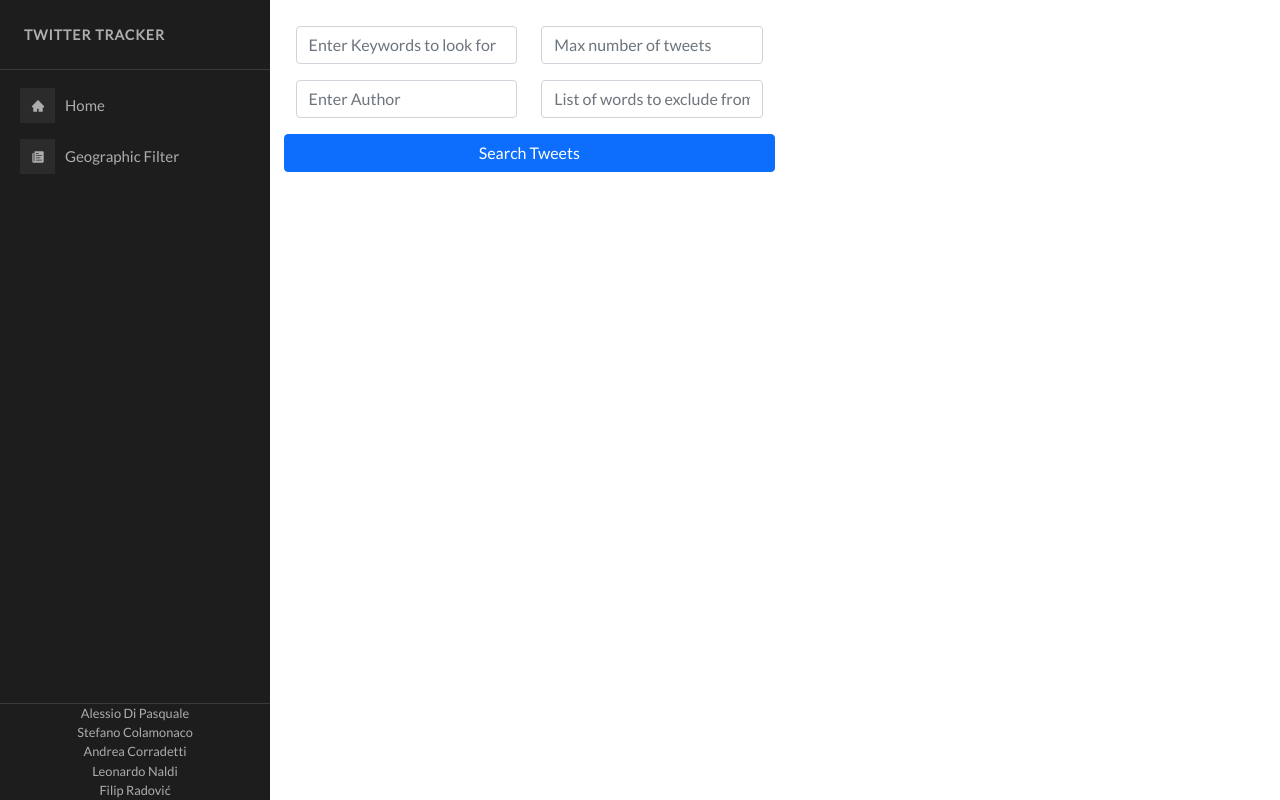
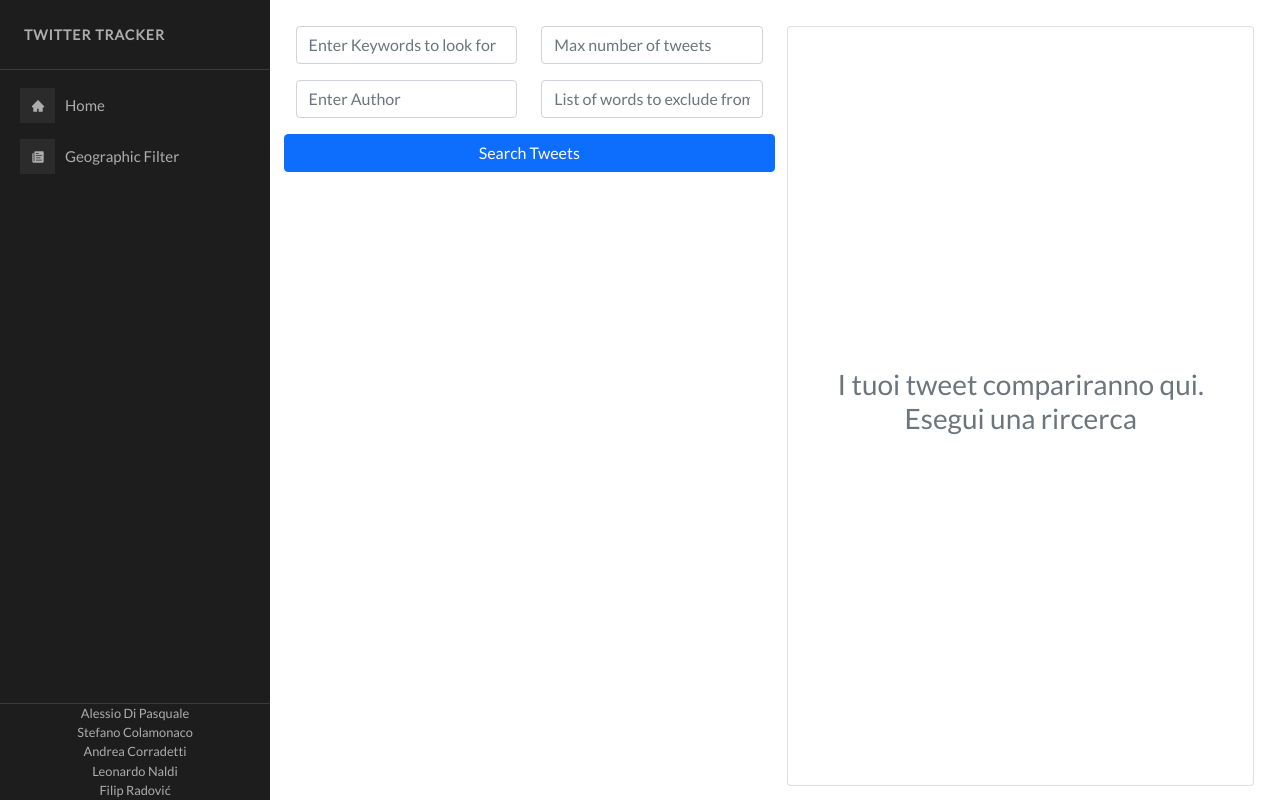
Before and after one commit to alessiodipasquale/TwitterTracker, a React (Create React App) app in the folder public/: page / in a window 1280 px wide. Built offline with nearby package versions, Linux system fonts and the light colour scheme; what leaflet-geosearch would draw is missing.

Commit message:
Fixed some style

```diff
--- a/public/src/components/TweetCard.js
+++ b/public/src/components/TweetCard.js
@@ -3,7 +3,7 @@
 function TweetCard({tweet}) {
   return(
 
-    <Card key={tweet.id}>
+    <Card key={tweet.id} style={{marginBottom: "3px"}}>
       <Card.Body>
 
         <Card.Title  style={{display: 'flex'}}><strong>{tweet.user.name}</strong><div className="text-muted" style={{marginLeft: '6px'}}>@{tweet.user.screen_name} · {new Date(tweet.created_at).toLocaleDateString()}</div></Card.Title>
--- a/public/src/pages/GeographicFilter.js
+++ b/public/src/pages/GeographicFilter.js
@@ -8,6 +8,7 @@
 import { GeoSearchControl, MapBoxProvider } from "leaflet-geosearch";
 
 import { OpenStreetMapProvider } from 'leaflet-geosearch';
+import TweetCard from "../components/TweetCard";
 const provider = new OpenStreetMapProvider();
 
 // add to leaflet
@@ -135,7 +136,18 @@
 
       </Col>
       <Col>
-      <div style={{ height: '85vh', overflow: 'scroll'}}>
+      <Card style={{ height: '85vh', overflow: 'scroll'}}>
+
+          {tweets.length == 0 ?
+            <Card.Body  style={{display: "flex", justifyContent: "center", alignItems: "center", textAlign: 'center'}}>
+            <div >
+              <h3 className="text-muted">
+                I tuoi tweet compariranno qui.<br/> Esegui una rircerca
+              </h3>
+            </div>
+            </Card.Body> :
+
+
         <Card.Body>
         {
 
@@ -143,21 +155,16 @@
 
              tweets && tweets.map(tweet=>{
                  return(
-                      <Card key={tweet.id}>
-                        <Card.Body>
-
-                          <Card.Title  style={{display: 'flex'}}><strong>{tweet.user.name}</strong><div className="text-muted" style={{marginLeft: '6px'}}>@{tweet.user.screen_name} · {new Date(tweet.created_at).toLocaleDateString()}</div></Card.Title>
-                          <Card.Subtitle className="mb-2 text-muted">{tweet.place ? (tweet.place.full_name ? tweet.place.full_name : (tweet.place.name ? tweet.place.name : '')) : tweet.user.location}</Card.Subtitle>
-                          <Card.Text>{tweet.text}</Card.Text>
-                        </Card.Body>
-                      </Card>
+                   <TweetCard tweet = {tweet} />
 
                  )
 
                  })
              }
          </Card.Body>
-        </div>
+          }
+
+        </Card>
 
       </Col>
     </Row>
--- a/public/src/pages/Home.js
+++ b/public/src/pages/Home.js
@@ -75,15 +75,29 @@
         </Col>
         <Col>
 
-            <div style={{ height: '85vh', overflow: 'scroll'}}>
+           <Card style={{ height: '95vh', overflow: 'scroll'}}>
+
+          {tweets.length == 0 ?
+            <Card.Body  style={{display: "flex", justifyContent: "center", alignItems: "center", textAlign: 'center'}}>
+            <div >
+              <h3 className="text-muted">
+                I tuoi tweet compariranno qui.<br/> Esegui una rircerca
+              </h3>
+            </div>
+            </Card.Body> :
+
+
         <Card.Body>
-           {
-                tweets && tweets.map(tweet=>{
-                    return <TweetCard tweet={tweet} />;
-                })
-            }
-            </Card.Body>
-        </div>
+          {
+              tweets && tweets.map(tweet=>{
+                  return(
+                    <TweetCard tweet={tweet} />
+              )})
+          }
+         </Card.Body>
+          }
+
+        </Card>
 
         </Col>
 
```
Lines whose indentation alone changed are shown as unchanged.
